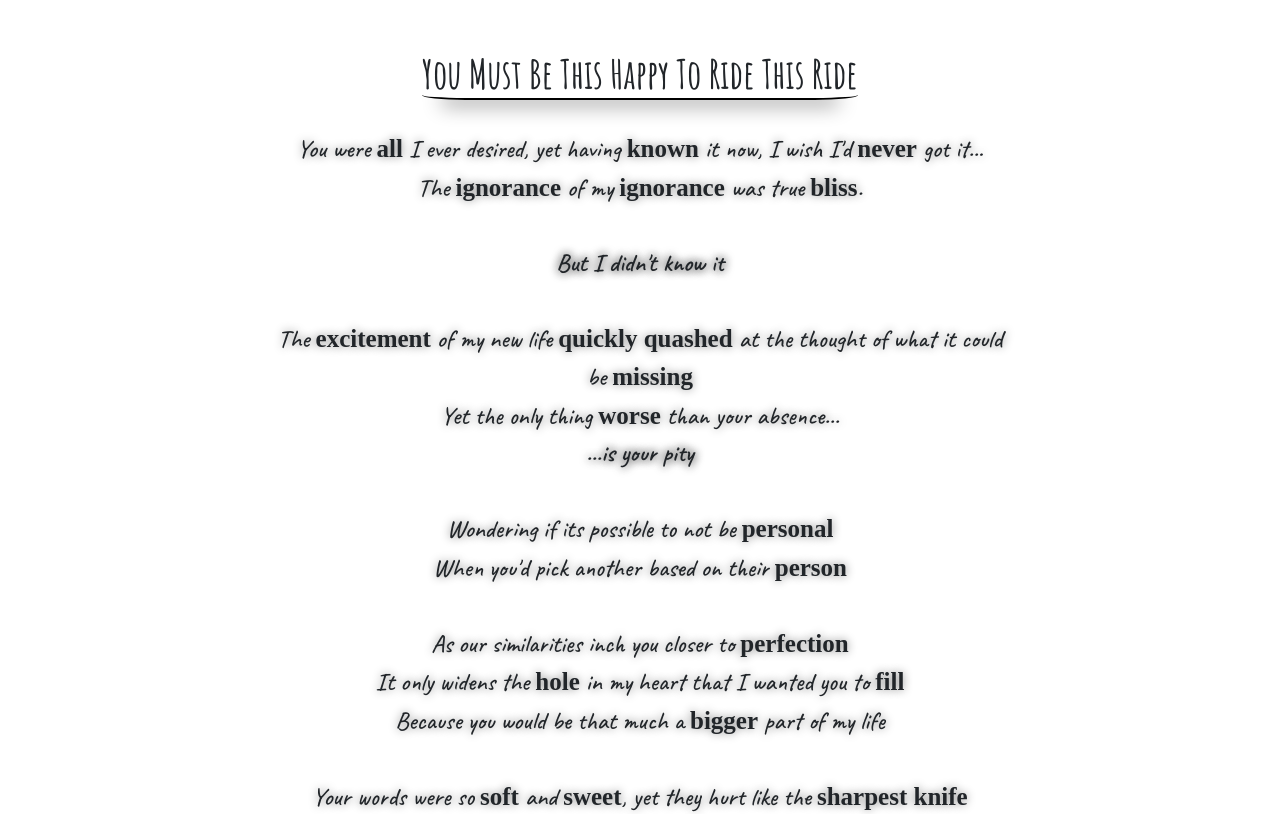
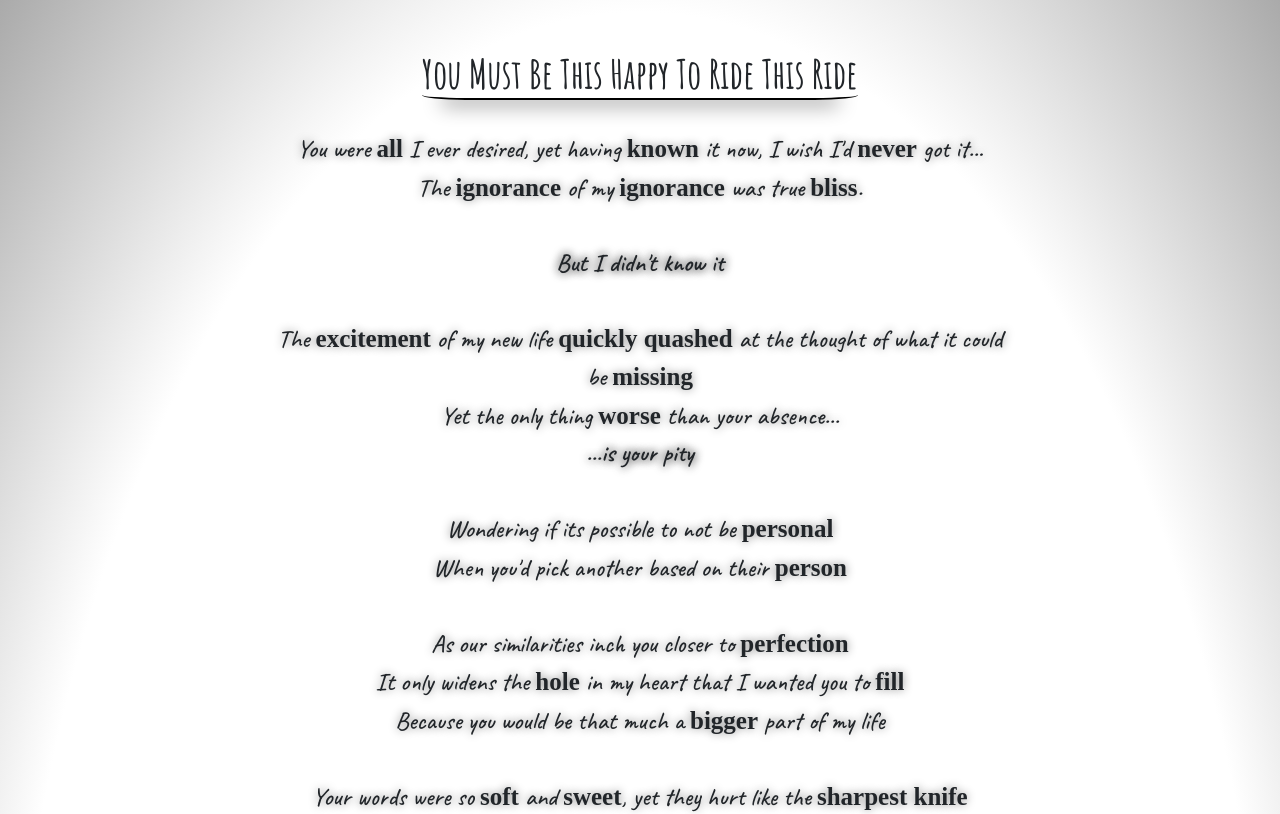
Before and after one commit to ZachOyer/RhythmicRespite, an Angular app: page /happy-ride in a window 1280 px wide. Shown: the top 814 px of the page. Built offline with nearby package versions, Linux system fonts and the light colour scheme; a web font is replaced by a local one.

Commit message:
Heroku - testing commit 5

```diff
--- a/package.json
+++ b/package.json
@@ -31,6 +31,8 @@
     "@popperjs/core": "^2.11.6",
     "bootstrap": "^5.2.0",
     "bootswatch": "^5.2.0",
+    "express": "^4.18.1",
+    "path": "^0.12.7",
     "rxjs": "~7.5.0",
     "semver": "^6.3.0",
     "tslib": "^2.3.0",
--- a/src/app/poems/happy-ride/happy-ride.component.html
+++ b/src/app/poems/happy-ride/happy-ride.component.html
@@ -1,3 +1,4 @@
+<div class=background>
   <div class="container text-center">
     <div class="row">
       <div class="col" style="position: relative">
@@ -69,3 +70,4 @@
       </div>
     </div>
   </div>
+</div>
--- a/src/app/poems/happy-ride/happy-ride.component.sass
+++ b/src/app/poems/happy-ride/happy-ride.component.sass
@@ -23,3 +23,6 @@ h2
 
 .col-8
   margin-bottom: 20px
+
+.background
+  background-image: radial-gradient(#ffffff 70%, #000000 160%)
--- a/src/app/poems/happy-ride/happy-ride.component.ts
+++ b/src/app/poems/happy-ride/happy-ride.component.ts
@@ -28,7 +28,7 @@ export class HappyRideComponent implements OnInit {
   ngOnInit(): void {
     setTimeout(() => {
       this.audio.play();
-      this.audio.volume = 0;
+      this.audio.volume = 0.05;
       adjustVolume(this.audio, 0.2);
     }, 1000)
   }
--- a/src/app/welcome/welcome.component.ts
+++ b/src/app/welcome/welcome.component.ts
@@ -114,7 +114,7 @@ export class WelcomeComponent implements OnInit {
         id: 5,
         title: "Baby Gurl",
         length: "Short",
-        complete: 'Yes'
+        count: '60'
       }]
     } else if (this.searchTerm.toLowerCase() === 'mirrored glass') {
       this.filteredPoems = [{
```
Also changed, not shown: 1 other file (tests, documents, lock files or other folders). Lines whose indentation alone changed are shown as unchanged.
